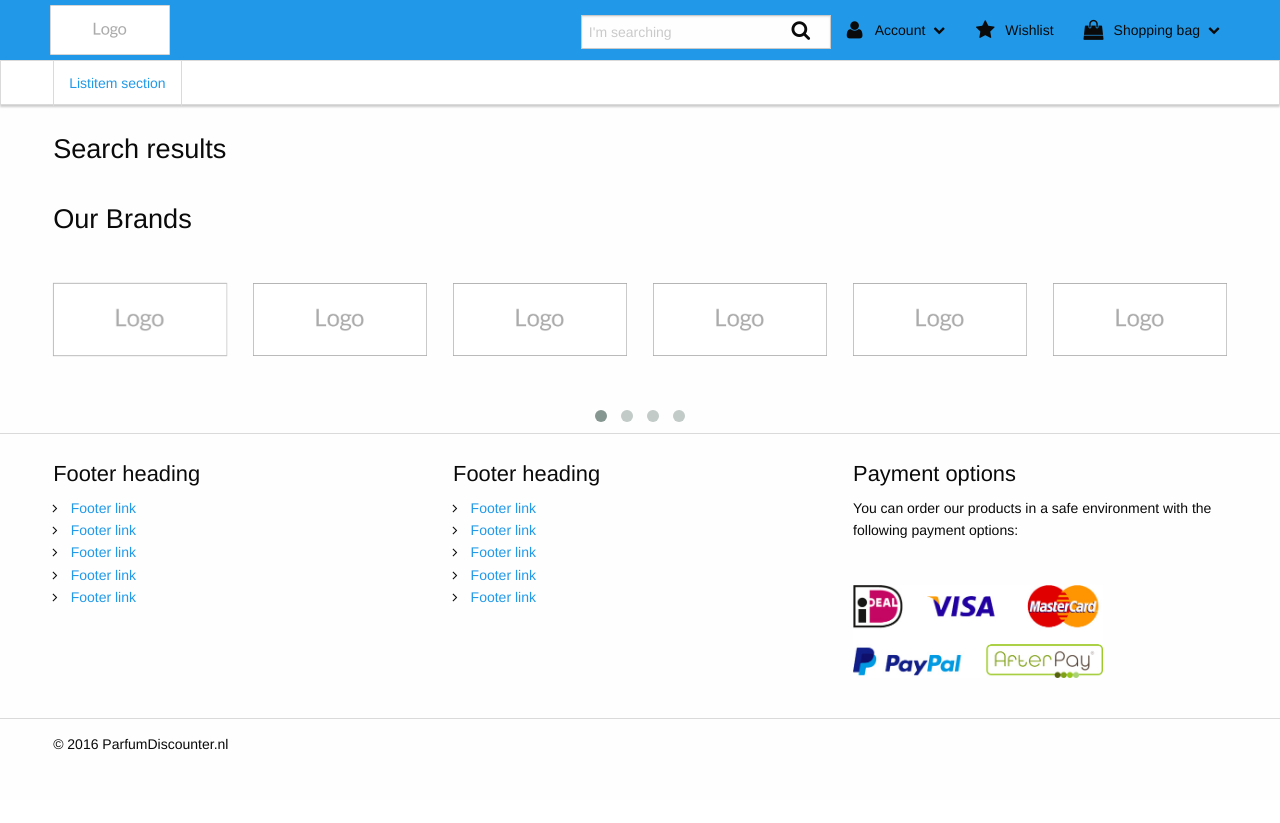
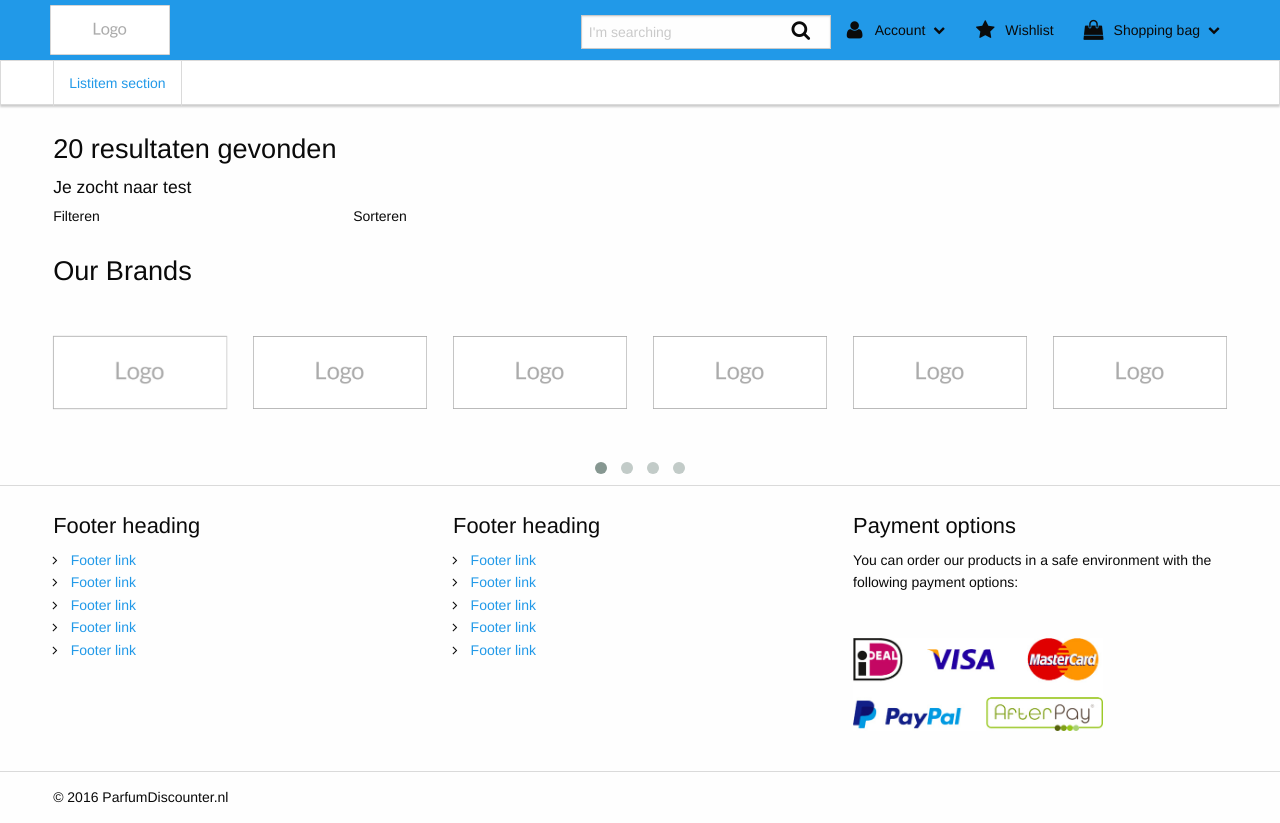
Before and after one commit to rodjesg/geurdisco, a PHP site: page /pages/search.php in a window 1280 px wide. Before the commit the page ends 750 px from the top, so only its background shows below. Run offline with PHP 8.4, Linux system fonts and the light colour scheme.

Commit message:
search functions

```diff
--- a/index.php
+++ b/index.php
@@ -32,7 +32,7 @@ if ($conn->connect_error) {
 
         <?php
 
-        $queryProduct = "SELECT * FROM product ORDER BY ProductID DESC ";
+        $queryProduct = "SELECT * FROM product ORDER BY ProductID DESC LIMIT 10";
         $resultProduct = mysqli_query($conn,$queryProduct);
         while ($row = $resultProduct->fetch_row()) {
             include('includes/product-block.php');
--- a/pages/product.php
+++ b/pages/product.php
@@ -18,9 +18,6 @@ require "../includes/header.php";
         padding: 5px;
     }
 </style>
-
-
-
 
 Product pagina
 
--- a/pages/search.php
+++ b/pages/search.php
@@ -22,8 +22,18 @@ if ($conn->connect_error) {
     <div class="container">
         <div class="row">
             <div class="columns small-12">
-                <h3>Search results</h3>
+                <h3>20 resultaten gevonden</h3>
+                <h5>Je zocht naar test</h5>
             </div>
+            <div class="columns small-12 medium-4 large-3">
+                Filteren
+            </div>
+            <div class="columns small-12 medium-8 large-9">
+                <div class="row">
+                    <div class="columns small-12">
+                        Sorteren
+                    </div>
+
                         <div id="search-results">
                         <?php
                             if(isset($_POST['search']) && is_string($_POST['search'])) {
@@ -33,13 +43,16 @@ if ($conn->connect_error) {
             //                    die();
                                 $result = mysqli_query($conn,$query);
                                 while ($row = $result->fetch_row()) {
-                        include('../includes/product-block.php');
+                                    include('../includes/product-block-results.php');
                                 }
                             }
                             else {
 
                             }
                         ?>
+                        </div>
+
+                </div>
             </div>
         </div>
     </div>
```
Also changed, not shown: includes/filter.php (added, +7 -0 lines), includes/product-block-results.php (added, +18 -0 lines). Lines whose indentation alone changed are shown as unchanged.
